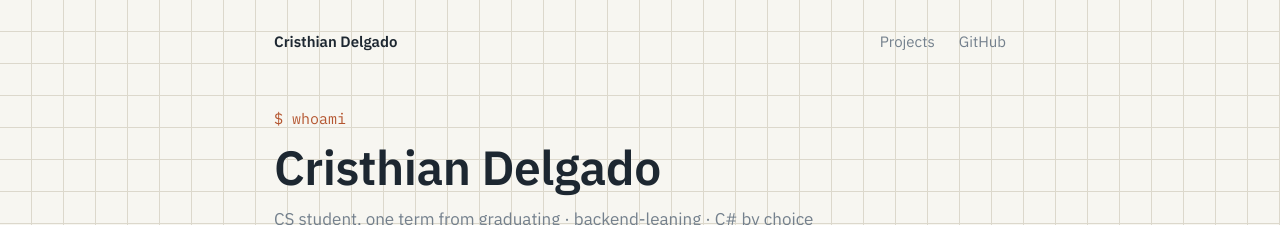
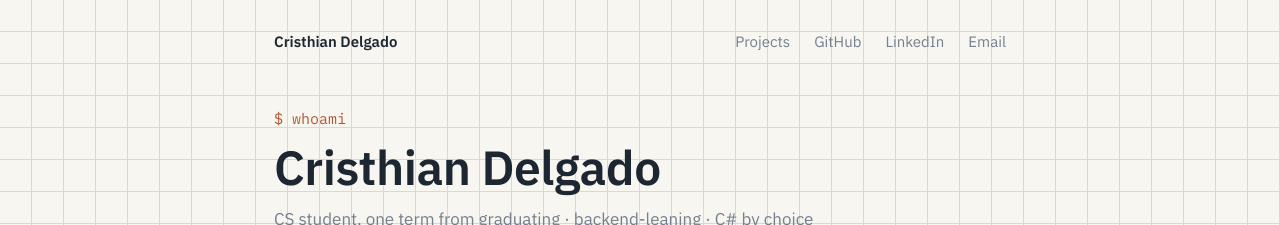
Before and after one commit to crackbandicoot-dot/crackbandicoot-dot.github.io, a Jekyll site: the page built from index.html, in a window 1280 px wide and 900 px high. Shown: the top 225 px of the window. Built offline with Jekyll 4.4.1, drawn with Linux system fonts in a browser that asks for light colours; some of the changed text lies outside the part shown.

Commit message:
feat: Add LinkedIn and work email to CV

```diff
--- a/_config.yml
+++ b/_config.yml
@@ -1,6 +1,7 @@
 title: Cristhian Delgado
 description: CS student & backend-leaning developer — systems, tradeoffs, C#.
-
+email: delgadowork@protonmail.com
+linkedin: https://www.linkedin.com/in/cristhian-delgado-garc%C3%ADa-29bb3a435/
 # No Jekyll theme here — the site uses fully custom layouts in /_layouts
 # and styling in /assets/css/style.css, so the design stays consistent
 # no matter what you add.
--- a/_layouts/default.html
+++ b/_layouts/default.html
@@ -14,6 +14,8 @@
     <nav class="site-header__nav">
       <a href="{{ '/' | relative_url }}#projects">Projects</a>
       <a href="https://github.com/crackbandicoot-dot" target="_blank" rel="noopener">GitHub</a>
+      <a href="{{ site.linkedin }}" target="_blank" rel="noopener">LinkedIn</a>
+      <a href="mailto:{{ site.email }}">Email</a>
     </nav>
   </header>
 
@@ -24,6 +26,8 @@
   <footer class="site-footer">
     <span>Built with Jekyll · Markdown in, site out</span>
     <a href="https://github.com/crackbandicoot-dot" target="_blank" rel="noopener">github.com/crackbandicoot-dot</a>
+    <a href="{{ site.linkedin }}" target="_blank" rel="noopener">LinkedIn</a>
+    <a href="mailto:{{ site.email }}">{{ site.email }}</a>
   </footer>
 
 </body>
```
